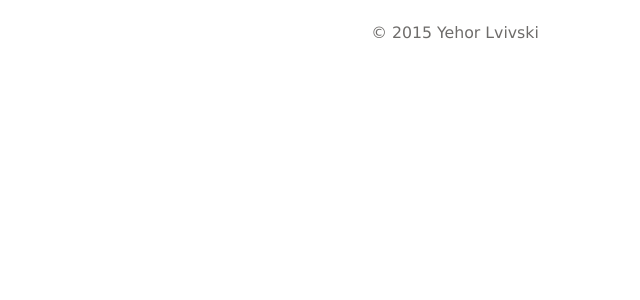
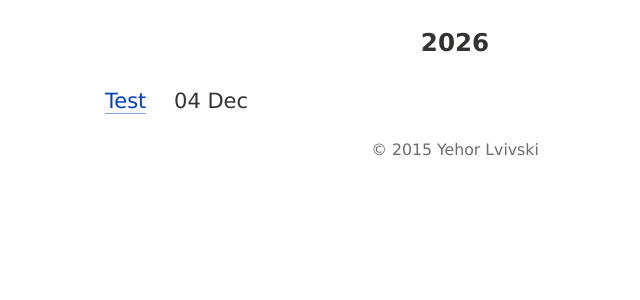
Before and after one commit to lvivski/blog, a Jekyll site: the page built from index.html, in a window 1280 px wide. Shown: the top 300 px of the page, without its empty margins (185-825 px from the left). Built offline with Jekyll 4.4.1, drawn with Linux system fonts in a browser that asks for light colours; some web fonts are replaced; Markdown is read by kramdown in place of the engine named in the settings.

Commit message:
Test drafts

```diff
--- a/index.html
+++ b/index.html
@@ -5,7 +5,7 @@ title: Opinionated
 <nav><ul>
 {% assign curr_year = '' %}
 {% for post in site.posts %}
-{% unless post.draft %}
+{% unless post.draft? %}
 	{% capture post_year %}{{ post.date | date: '%Y' }}{% endcapture %}
 	{% if post_year != curr_year %}
 		<li>
```
Also changed, not shown: _drafts/test.md (+0 -1 lines).
